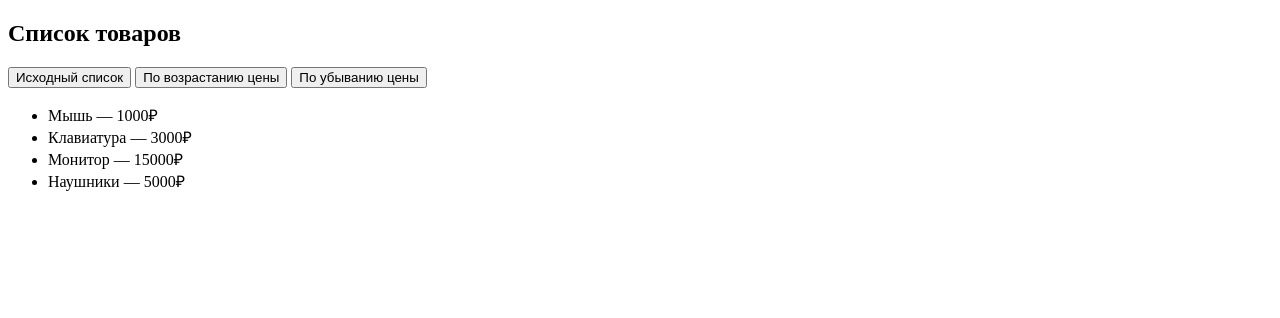
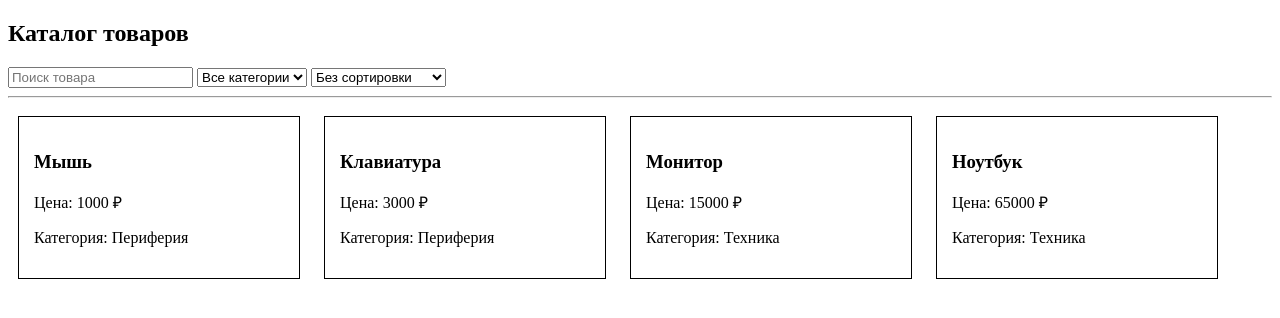
Before and after one commit to Nik0St9/lab3, a plain HTML site: page sort.html in a window 1280 px wide. Drawn offline with Linux system fonts and the light colour scheme.

Commit message:
Поиск по каталогу

```diff
--- a/sort.html
+++ b/sort.html
@@ -2,50 +2,93 @@
 <html>
 
 <body>
+    <h2>Каталог товаров</h2>
 
-    <h2>Список товаров</h2>
+    <input type="text" id="search" placeholder="Поиск товара">
 
-    <button id="originalBtn">Исходный список</button>
-    <button id="ascBtn">По возрастанию цены</button>
-    <button id="descBtn">По убыванию цены</button>
+    <select id="category">
+        <option value="Все">Все категории</option>
+        <option value="Периферия">Периферия</option>
+        <option value="Техника">Техника</option>
+    </select>
 
-    <ul id="productList"></ul>
+    <select id="sort">
+        <option value="default">Без сортировки</option>
+        <option value="asc">Сначала дешевле</option>
+        <option value="desc">Сначала дороже</option>
+    </select>
+
+    <hr>
+    <div id="catalog"></div>
 
     <script>
         const products = [
-            { title: "Мышь", price: 1000 },
-            { title: "Клавиатура", price: 3000 },
-            { title: "Монитор", price: 15000 },
-            { title: "Наушники", price: 5000 }
+            { title: "Мышь", price: 1000, category: "Периферия" },
+            { title: "Клавиатура", price: 3000, category: "Периферия" },
+            { title: "Монитор", price: 15000, category: "Техника" },
+            { title: "Ноутбук", price: 65000, category: "Техника" }
         ]
 
-        const productList = document.getElementById("productList")
+        const searchInput = document.getElementById("search")
+        const categorySelect = document.getElementById("category")
+        const sortSelect = document.getElementById("sort")
+        const catalog = document.getElementById("catalog")
 
-        function renderProducts(arr) {
-            productList.innerHTML = ""
+        function filterProducts(products, search, category) {
+            return products.filter(product => {
+                const matchSearch = product.title.toLowerCase().includes(search.toLowerCase())
 
-            arr.forEach(product => {
-                const li = document.createElement("li")
-                li.textContent = `${product.title} — ${product.price}₽`
-                productList.appendChild(li)
+                const matchCategory = category === "Все" || product.category === category
+
+                return matchSearch && matchCategory
             })
         }
 
-        document.getElementById("originalBtn").addEventListener("click", () => {
-            renderProducts(products)
-        })
+        function sortProducts(products, sortType) {
 
-        document.getElementById("ascBtn").addEventListener("click", () => {
-            const sorted = [...products].sort((a, b) => a.price - b.price)
-            renderProducts(sorted)
-        })
+            const sortedProducts = [...products]
 
-        document.getElementById("descBtn").addEventListener("click", () => {
-            const sorted = [...products].sort((a, b) => b.price - a.price)
-            renderProducts(sorted)
-        })
+            if (sortType === "asc") {
+                sortedProducts.sort((a, b) => a.price - b.price)
+            }
 
-        renderProducts(products)
+            if (sortType === "desc") {
+                sortedProducts.sort((a, b) => b.price - a.price)
+            }
+
+            return sortedProducts
+        }
+
+        // Вывод товаров
+        function renderProducts() {
+
+            const filtered = filterProducts(products, searchInput.value, categorySelect.value)
+
+            const sorted = sortProducts(filtered, sortSelect.value)
+
+            catalog.innerHTML = ""
+
+            if (sorted.length === 0) {
+                catalog.innerHTML = "<p>Товары не найдены.</p>"
+                return
+            }
+
+            sorted.forEach(product => {
+                catalog.innerHTML += `
+                    <div style="border:1px solid black; width:250px; padding:15px; margin:10px; display:inline-block;">
+                        <h3>${product.title}</h3>
+                        <p>Цена: ${product.price} ₽</p>
+                        <p>Категория: ${product.category}</p>
+                    </div>`
+            })
+        }
+
+        searchInput.addEventListener("input", renderProducts)
+        categorySelect.addEventListener("change", renderProducts)
+        sortSelect.addEventListener("change", renderProducts)
+
+        renderProducts()
+
     </script>
 
 </body>
```
